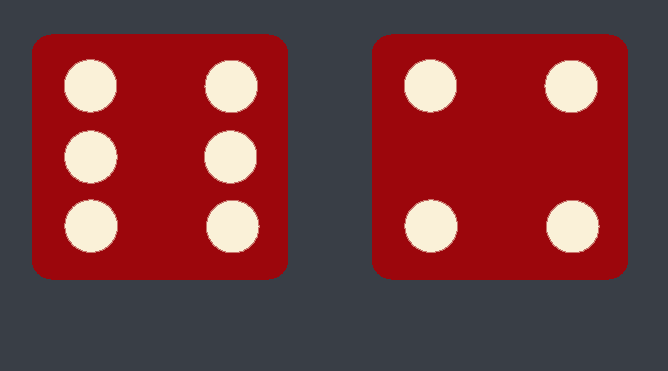
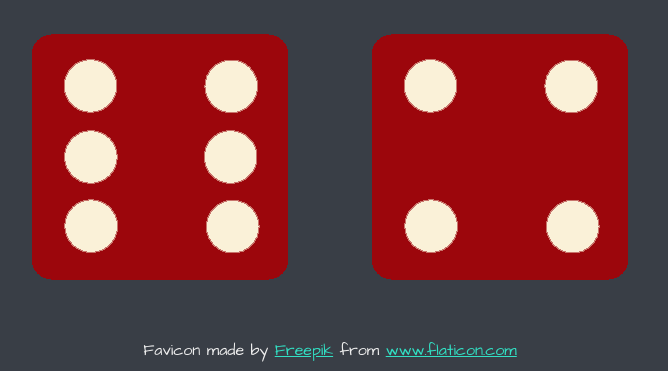
Before and after one commit to MihaelaFlorea2000/DiceGame, a plain HTML site: page index.html in a window 1280 px wide. Shown: the part 460-831 px from the top of the page, without its empty margins (310-978 px from the left). Before the commit the page ends 800 px from the top, so only its background shows below. Drawn offline with Linux system fonts and the light colour scheme.

Commit message:
Added favicon

```diff
--- a/css/style.css
+++ b/css/style.css
@@ -9,6 +9,21 @@ h1 {
     text-shadow: 5px 0 #232931;
     margin: 10px;
 }
+
+footer {
+    font-family: 'Architects Daughter', cursive;
+    color: #eeeeee;
+    margin: 10px;
+    text-align: center;
+}
+
+footer a:link, footer a:visited {
+    color: #32e0c4;
+}
+footer a:hover {
+    color: #eeeeee;
+}
+
 
 .container {
     width: 70%;
--- a/index.html
+++ b/index.html
@@ -4,6 +4,7 @@
         <meta charset="UTF-8">
         <title>Dice Game</title>
         <link rel="stylesheet" href="css/style.css">
+        <link rel="icon" href="img/favicon.ico">
         <link href="https://fonts.googleapis.com/css2?family=Architects+Daughter&family=Lobster&display=swap" rel="stylesheet">
     </head>
     <body>
@@ -19,6 +20,10 @@
             </div>
         </div>
 
+        <footer>
+            Favicon made by <a href="https://www.flaticon.com/authors/freepik" title="Freepik">Freepik</a> from <a href="https://www.flaticon.com/" title="Flaticon">www.flaticon.com</a></div>
+        </footer>
+
         <script src="index.js"></script>
     </body>
 </html>
```
Also changed, not shown: img/favicon.ico (added).
